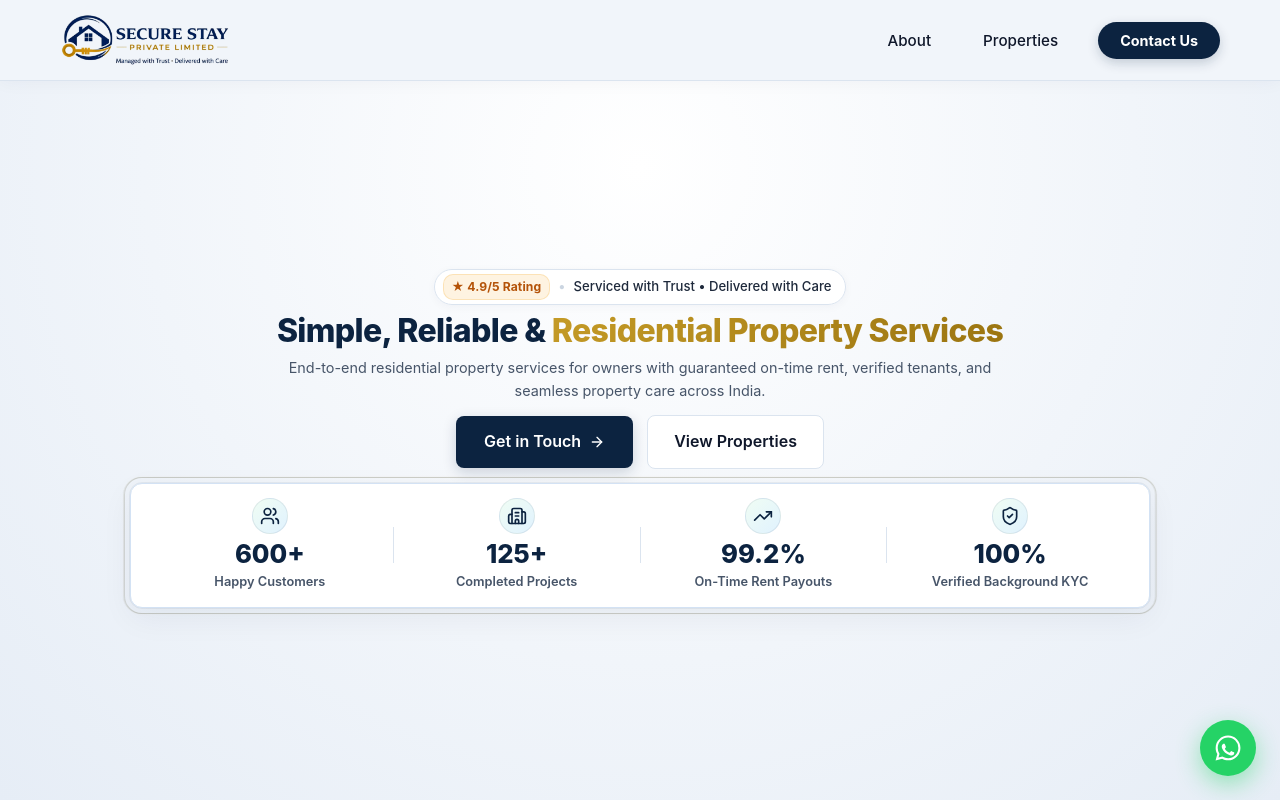
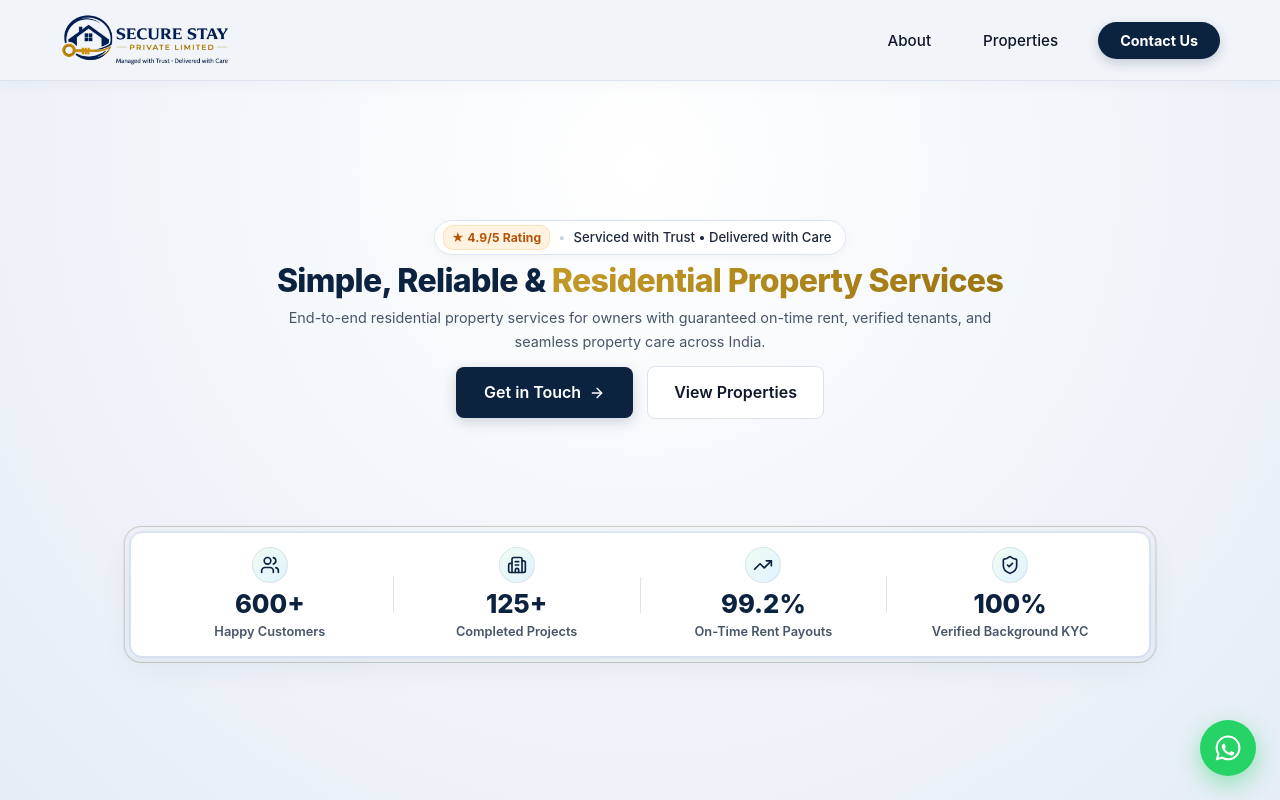
Before and after one commit to itsmekumarkrish/SecureStay-Web, a React (Vite) app: page / in a window 1280 px wide. Shown: the top 800 px of the page. Built offline with nearby package versions, Linux system fonts and the light colour scheme.

Commit message:
Fix hero top/bottom gaps: make inner container stretch full hero height and distribute space evenly between text and stats

```diff
--- a/src/App.css
+++ b/src/App.css
@@ -309,18 +309,32 @@ a {
 }
 
 /* 2. Hero Section - Strictly Controls First Viewport (Screen 1) */
+.hero {
+  background: radial-gradient(circle at 50% 12%, #ffffff 0%, #f1f5fa 55%, #e6edf6 100%);
+  border-bottom: 1px solid var(--border-color);
+  position: relative;
+}
+
 @media (min-width: 601px) {
   .hero {
     min-height: calc(100vh - var(--header-height));
     display: flex;
     flex-direction: column;
+    box-sizing: border-box;
+    padding: 0;
+  }
+
+  /* The .container inside .hero must stretch to full hero height */
+  .hero > .container {
+    flex: 1;
+    display: flex;
+    flex-direction: column;
+    justify-content: space-evenly;
     align-items: center;
-    justify-content: center;
-    padding: clamp(24px, 3.5vh, 44px) 0;
-    background: radial-gradient(circle at 50% 12%, #ffffff 0%, #f1f5fa 55%, #e6edf6 100%);
-    border-bottom: 1px solid var(--border-color);
-    position: relative;
-    box-sizing: border-box;
+    padding-top: clamp(20px, 3.5vh, 40px);
+    padding-bottom: clamp(20px, 3.5vh, 40px);
+    width: 100%;
+    max-width: 1140px;
   }
 }
 
@@ -328,16 +342,13 @@ a {
   position: relative;
   z-index: 2;
   width: 100%;
-  display: flex;
-  flex-direction: column;
-  align-items: center;
-  justify-content: center;
 }
 
 .hero-text {
   max-width: min(92vw, 1040px);
   margin: 0 auto;
   text-align: center;
+  width: 100%;
 }
 
 .hero-tag {
```
